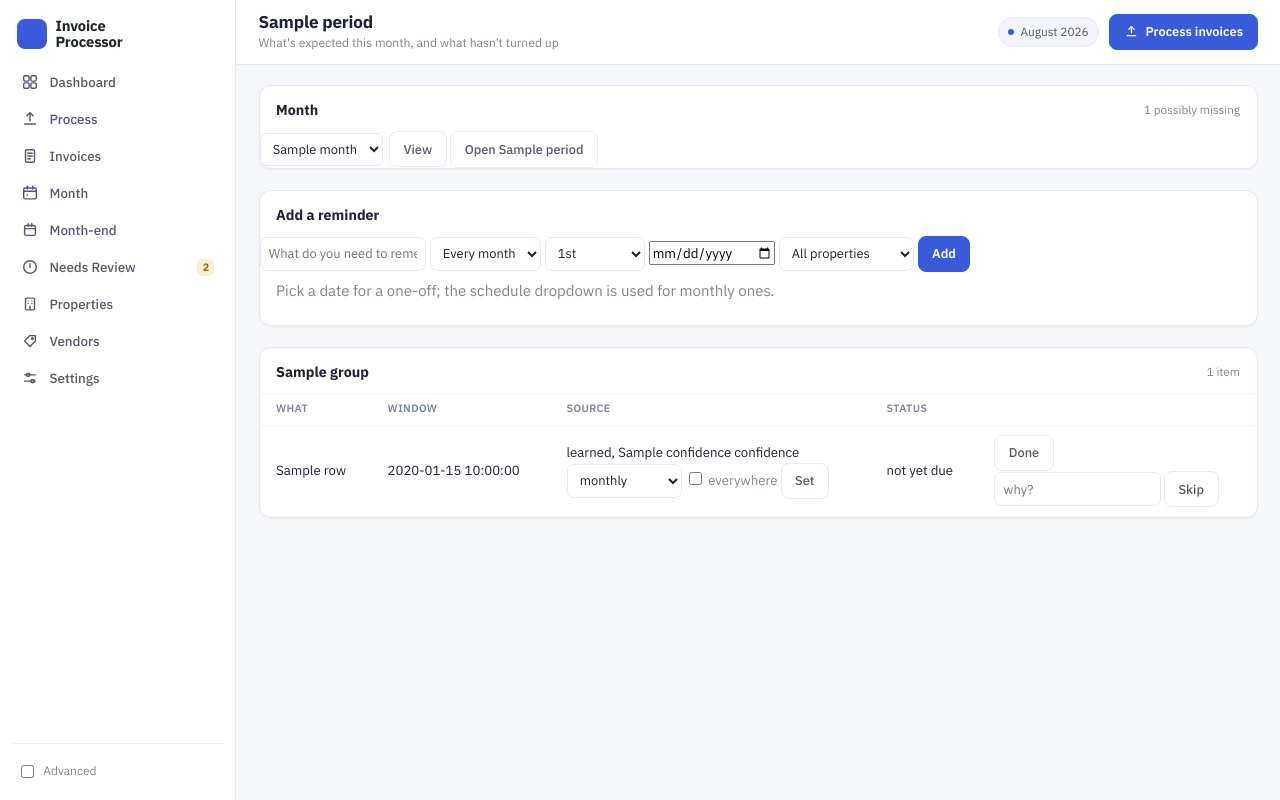
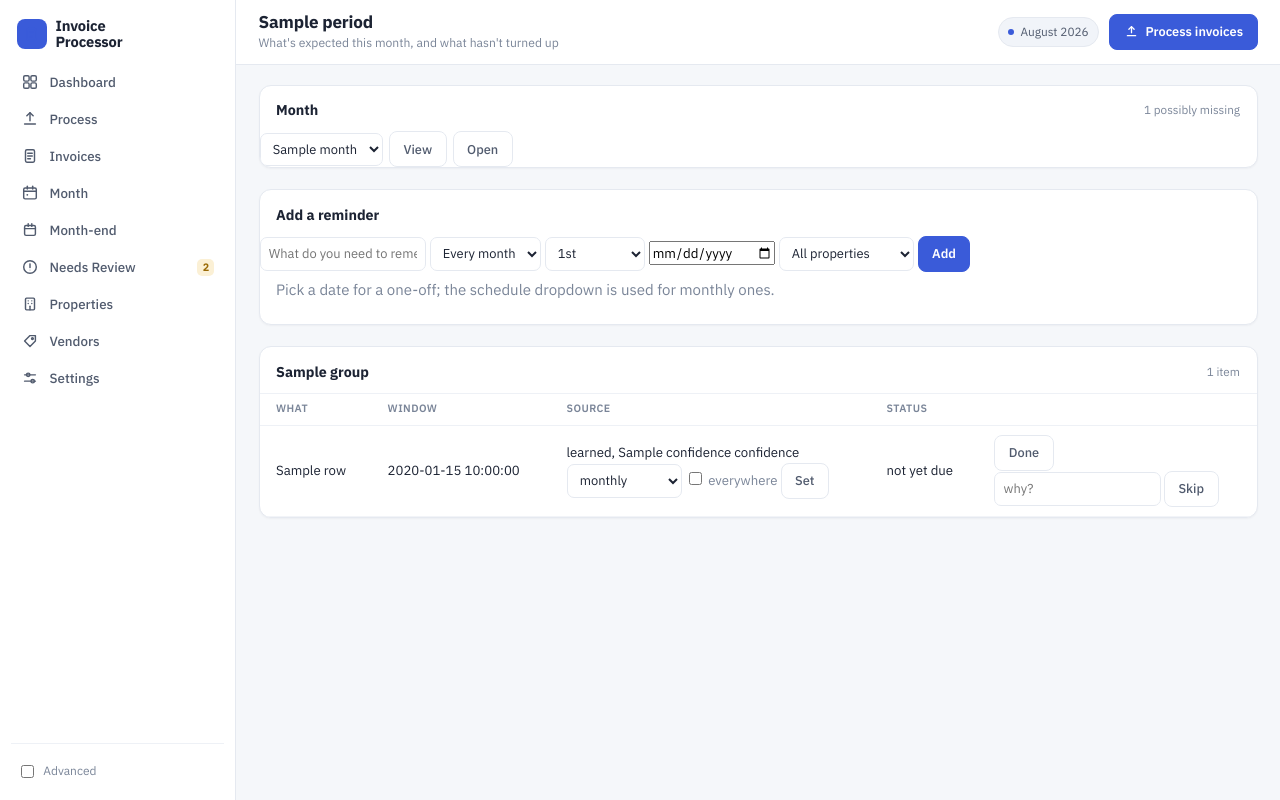
Before and after one commit to wnsghks622/invoice_processor_web, a Flask app: template templates/month.html in a window 1280 px wide. Run offline with Flask 3, Linux system fonts and the light colour scheme; the template is opened without the code that fills it: most values are stand-ins (such as "Sample title", 1, 10 or a date in 2020).

Commit message:
fix: let Open submit the month chosen in the dropdown
Changing the month and pressing Open did nothing visible. The period
select and the Open button were in two different forms: a GET form
holding the select, and a separate POST form whose hidden period was
whatever month was already on screen. So the dropdown choice was
discarded, Open re-opened the month already displayed, and the page
came back on that same month - which reads as the button being dead.

Both controls now live in one form, with Open using formmethod and
formaction to post the select's current value.

No route test could have caught this. month_open was always correct and
opened exactly the period it was handed; only the markup was wrong. The
new test therefore reads the rendered page and asserts the month-picker
form is the one carrying the Open action, and it fails if the two-form
markup comes back.

Co-Authored-By: Claude Opus 5 <noreply@anthropic.com>

```diff
--- a/templates/month.html
+++ b/templates/month.html
@@ -12,6 +12,11 @@
       {% if missing_count %}{{ missing_count }} possibly missing{% else %}nothing overdue{% endif %}
     </div>
   </div>
+  {# One form, two submit buttons. They were two forms - a GET holding the select, and a
+     separate POST whose hidden period was whatever month was already on screen - so
+     changing the dropdown and pressing Open submitted the OLD month. The page then came
+     back on that same month, which reads as the button having done nothing at all.
+     formaction/formmethod let Open post the select's current value instead. #}
   <form method="get" action="{{ url_for('month_page') }}" class="inline-form">
     <select name="period">
       {% for m in months %}
@@ -19,10 +24,8 @@
       {% endfor %}
     </select>
     <button class="btn" type="submit">View</button>
-  </form>
-  <form method="post" action="{{ url_for('month_open') }}" class="inline-form">
-    <input type="hidden" name="period" value="{{ period }}">
-    <button class="btn" type="submit">Open {{ period }}</button>
+    <button class="btn" type="submit"
+            formmethod="post" formaction="{{ url_for('month_open') }}">Open</button>
   </form>
 </section>
 
```
Also changed, not shown: tests/test_app.py (+16 -0 lines).
